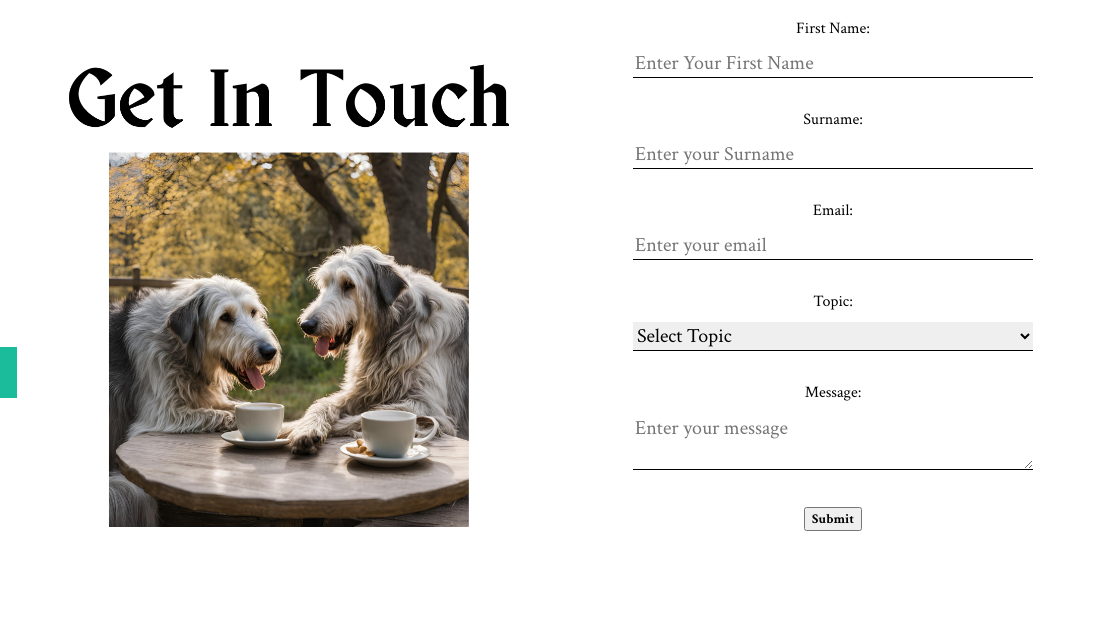
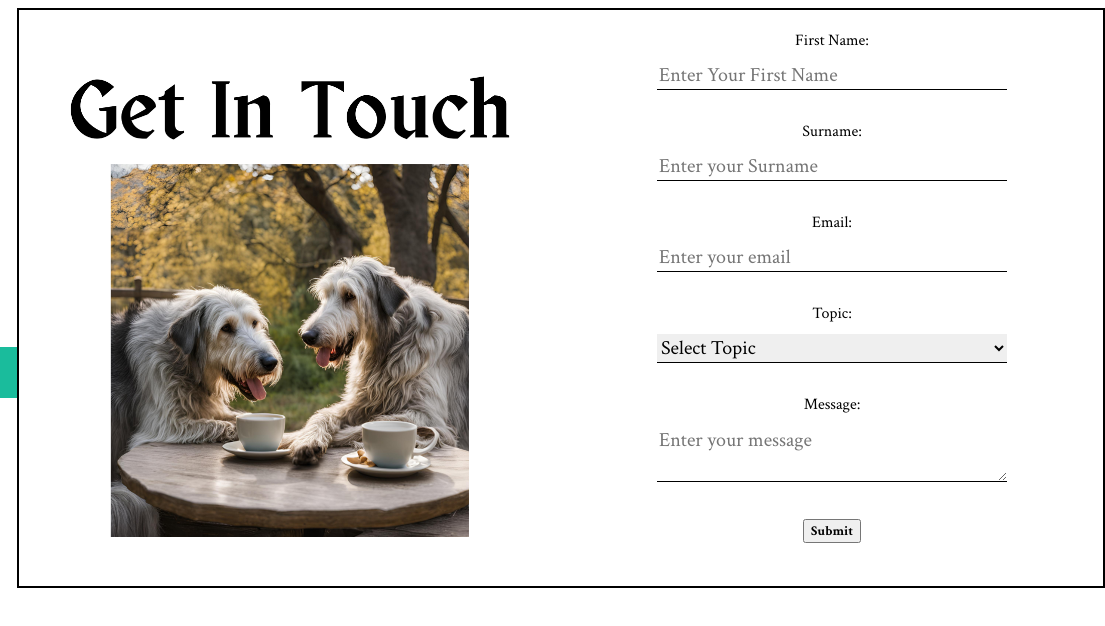
Before and after one commit to EamonnBrowne/EamonnBrowne.github.io, a plain HTML site: page ContactUs/ContactUs.html in a window 1280 px wide. Shown: the full height of the page, 175-1280 px from the left. Drawn offline with Linux system fonts and the light colour scheme.

Commit message:
MT update 3/12/24

```diff
--- a/ContactUs/ContactUs.html
+++ b/ContactUs/ContactUs.html
@@ -49,7 +49,7 @@
 					<!--If empty or does not match string pattern error message-->
 					<label for="selectTopic">Topic:</label><br>
 					<select id="selectTopic" name="selectTopic" class="input"><!--Select Topic-->
-						<option value=""placeholder="Select Topic">Select Topic</option>
+						<option value="" disabled selected>Select Topic</option>
 						<option value="wrongorder">Wrong Order</option>
 						<option value="Enquire">Equire About Products</option>
 						<option value="corporateEvents">Corporate Events</option>
--- a/Styles/Style.css
+++ b/Styles/Style.css
@@ -124,7 +124,6 @@ html, body {
     overflow: visible; /* Allow content to flow */
 }
 
-
 .Section{
     background-color: white; /* Subtle light gray */
     padding: 20px;
@@ -223,16 +222,15 @@ html, body {
 }
 */
 .flex-container-1{  /*picture flex*/
-
 	display: flex;  /*enables flex*/
 	flex-direction: row; /*flexbox row */
 	justify-content: center; /*Places child elements in the centre*/
 	position: absolute;
 	width: 85%;
 	right:0;
-	/*border:5px solid black*/;
-	padding-top:10px;
+	padding-top:20px;
 	padding-bottom:10px;
+	border:2px solid black;
 
 }
 
@@ -251,7 +249,7 @@ html, body {
 
 
 input[type=text],input[type=email], select, textarea {
-	width: 400px; /*Make input areas all the same size*/
+	width: 350px; /*Make input areas all the same size*/
 	margin:10px;/*creates space*/
 
 }
@@ -262,16 +260,15 @@ input[type=text],input[type=email], select, textarea {
     font-style: normal;
 }
 .button:hover {
-	background-color: #34495e;
+	background-color: #1abc9c;
 	color:white;
 }
 
-.myform{	 	 /*Gives a margin of 30px around the form*/
-	/*padding:30px;*/
+.myform{
 	height:100%; /*fill the space height wise*/
 	width: 100%;
 	font-family: "Crimson Text", serif;
-    font-weight: 500;
+    font-weight: 400;
     font-style: normal;
 }
 
```
